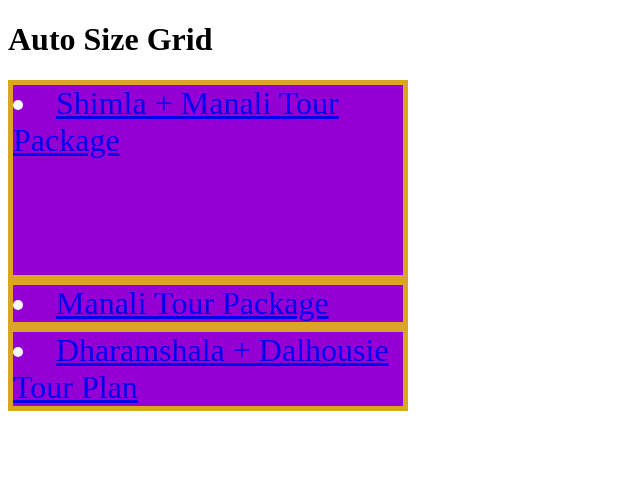
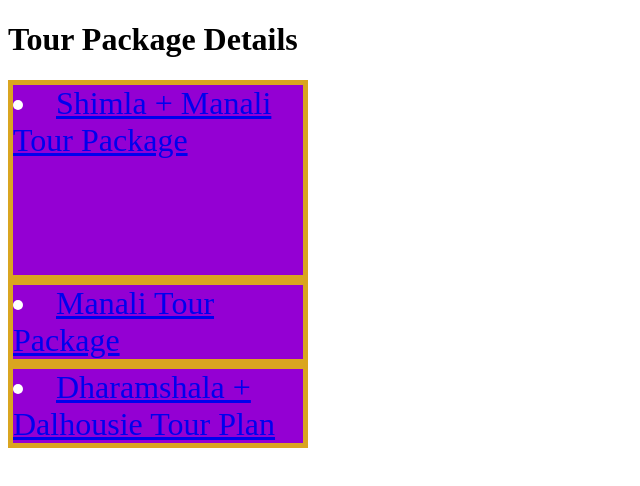
Before and after one commit to TravsproHolidays/TravsproHolidays, a plain HTML site: page tourPackage.html in a window 1280 px wide. Shown: the whole page, without its empty margins (0-640 px from the left). Drawn offline with Linux system fonts and the light colour scheme.

Commit message:
Update tourPackage.html

```diff
--- a/tourPackage.html
+++ b/tourPackage.html
@@ -9,7 +9,7 @@
     .grid-container {
       display: grid;
       grid-template-rows: 200px;
-      grid-template-columns: 400px;
+      grid-template-columns: 300px;
     }
 
     .grid-item {
@@ -22,7 +22,7 @@
 </head>
 
 <body>
-  <h1>Auto Size Grid</h1>
+  <h1>Tour Package Details</h1>
   <div class="grid-container">
     <div class="grid-item"><li><a href="./shimla+manali.html">Shimla + Manali Tour Package</a></li></div>
     <div class="grid-item"><li><a href="./Manali.html">Manali Tour Package</a></li></div>
```
